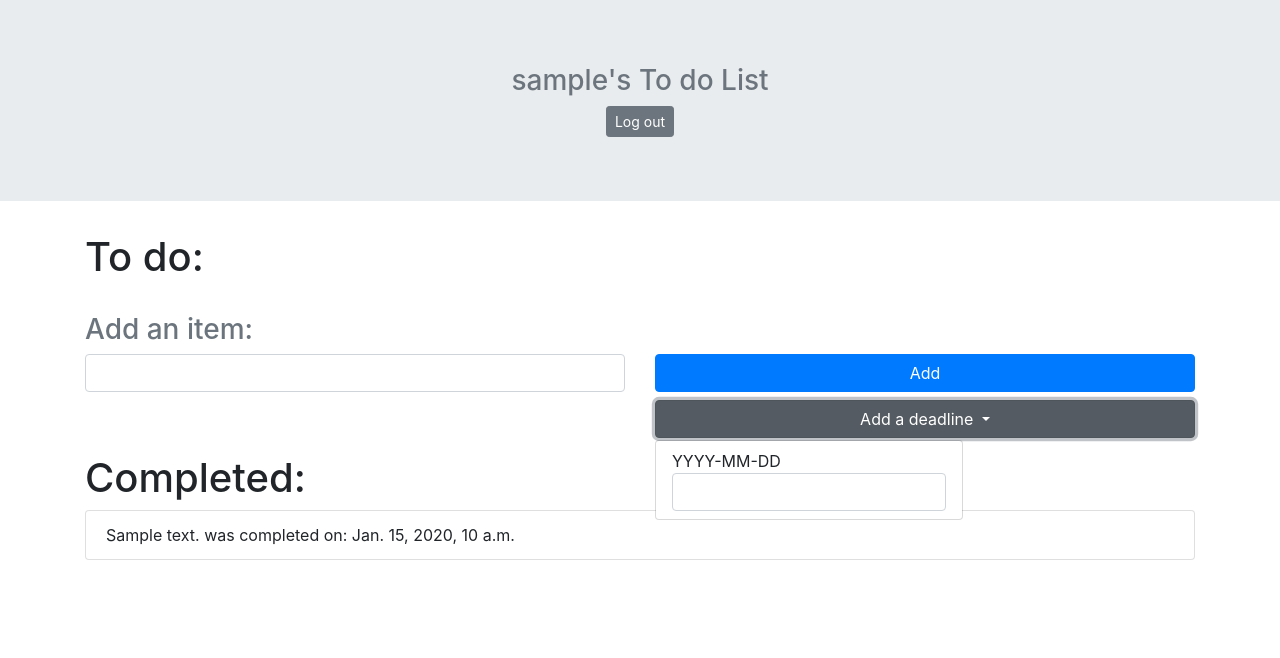
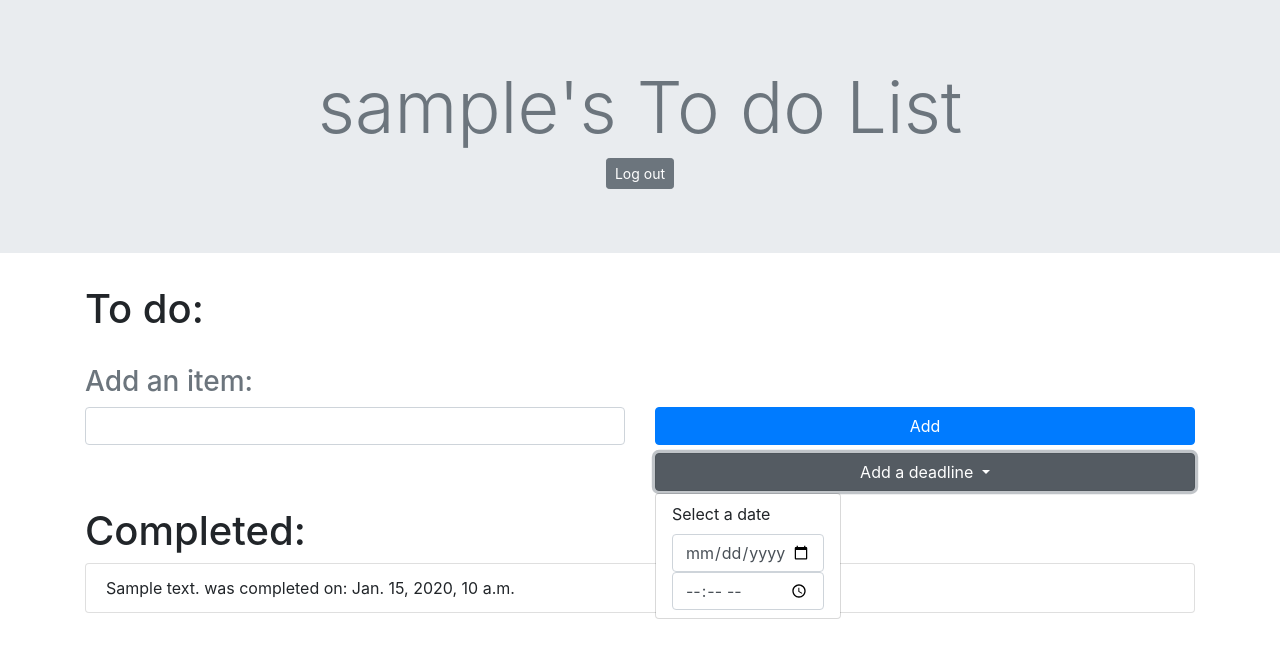
Before and after one commit to jeremyhall04/TodoApp, a Django app: page /todo/1/ in a window 1280 px wide, after a click on "Add a deadline". Shown: the top 658 px of the page. Run offline with Django 3.2, Linux system fonts and the light colour scheme; tables that the repository leaves empty hold one stand-in row (values such as "Sample post"); some libraries are stand-ins or nearby versions.

Commit message:
UPDATE: deadline added

```diff
--- a/Project/Project/urls.py
+++ b/Project/Project/urls.py
@@ -24,6 +24,7 @@
     path("todo/<int:user_id>/", views.TodoView),
     path("addTodo/<int:user_id>/", views.addTodo),
     path("deleteTodo/<int:user_id>/<int:item_id>/", views.deleteTodo),
+    path("completeTodo/<int:user_id>/<int:item_id>/", views.completeTodo),
     path("register/", views.Register),
     path("create/", views.Create),
 ]
--- a/Project/templates/todo.html
+++ b/Project/templates/todo.html
@@ -10,9 +10,9 @@
     <title>Todo List</title>
 </head>
 
-<body>
+<body class="mb-4">
     <div class="text-center text-secondary text-color-red jumbotron jumbotron-fluid">
-        <h3>{{ user_name }}'s To do List</h3>
+        <h3 class="display-3">{{ user_name }}'s To do List</h3>
         <div class="container">
             <form action="/" method="POST">{% csrf_token %}
                 <input type="submit" class="btn btn-sm btn-secondary" value="Log out">
@@ -35,7 +35,7 @@
                     <div class="col col-3">
                         <p class="text-secondary text-sm text-right">DEADLINE: {{ item.deadline }}</p>
                         <div class="container text-right float-right">
-                            <form action="/deleteTodo/{{ user_id }}/{{ item.id }}/" method="POST">
+                            <form action="/completeTodo/{{ user_id }}/{{ item.id }}/" method="POST">
                                 {% csrf_token %}
                                 <input type="submit" class="mt-1 btn btn-primary btn-sm" value="Completed">
                             </form>
@@ -66,8 +66,9 @@
                         Add a deadline
                     </button>
                     <div class="dropdown-menu pl-3 pr-3" aria-labelledby="addInfo">
-                        YYYY-MM-DD
-                        <input type="text" class="form-control" name="deadline">
+                        <label for="date">Select a date</label>
+                        <input type="date" max="3000-01-01" min="1990-01-01" class="form-control" name="deadline_date">
+                        <input type="time" class="form-control" name="deadline_time">
                     </div>
                 </div>
             </div>
--- a/Project/todoApp/views.py
+++ b/Project/todoApp/views.py
@@ -1,7 +1,7 @@
 from django.shortcuts import render, HttpResponse, HttpResponseRedirect
 from .models import User, Item
 from datetime import *
-from django.utils import timezone
+from django.utils.dateparse import parse_datetime
 
 
 def Landing(request):
@@ -62,7 +62,7 @@
             deadline=objects[5],
         )
         item_list.append(item)
-        print(item_list)
+        # print(item_list)
     return render(
         request,
         "todo.html",
@@ -74,21 +74,42 @@
     if not request.POST["content"]:
         return HttpResponse("Please make sure you fill out the textfield!")
     else:
-        new_item = Item(
-            user=User.objects.get(id=user_id),
-            content=request.POST["content"],
-            date_created=datetime.now(),
-            deadline=request.POST["deadline"],
-        )
-        new_item.save()
-        url = "/todo/" + str(user_id) + "/"
-        return HttpResponseRedirect(url)
+        try:
+            t = time.fromisoformat(request.POST["deadline_time"])
+        except:
+            t = time.fromisoformat("12:00")
+        try:
+            d = date.fromisoformat(request.POST["deadline_date"])
+            dt = datetime.combine(d, t)
+            new_item = Item(
+                user=User.objects.get(id=user_id),
+                content=request.POST["content"],
+                date_created=datetime.now(),
+                deadline=dt,
+            )
+            new_item.save()
+        except:
+            new_item = Item(
+                user=User.objects.get(id=user_id),
+                content=request.POST["content"],
+                date_created=datetime.now(),
+            )
+            new_item.save()
+    url = "/todo/" + str(user_id) + "/"
+    return HttpResponseRedirect(url)
 
 
-def deleteTodo(request, user_id, item_id):
+def completeTodo(request, user_id, item_id):
     del_item = Item.objects.get(id=item_id)
     del_item.completed_date = datetime.now()
     del_item.complete = True
     del_item.save()
     url = "/todo/" + str(user_id) + "/"
     return HttpResponseRedirect(url)
+
+
+def deleteTodo(request, user_id, item_id):
+    del_item = Item.objects.get(id=item_id)
+    del_item.delete()
+    url = "/todo/" + str(user_id) + "/"
+    return HttpResponseRedirect(url)
```
